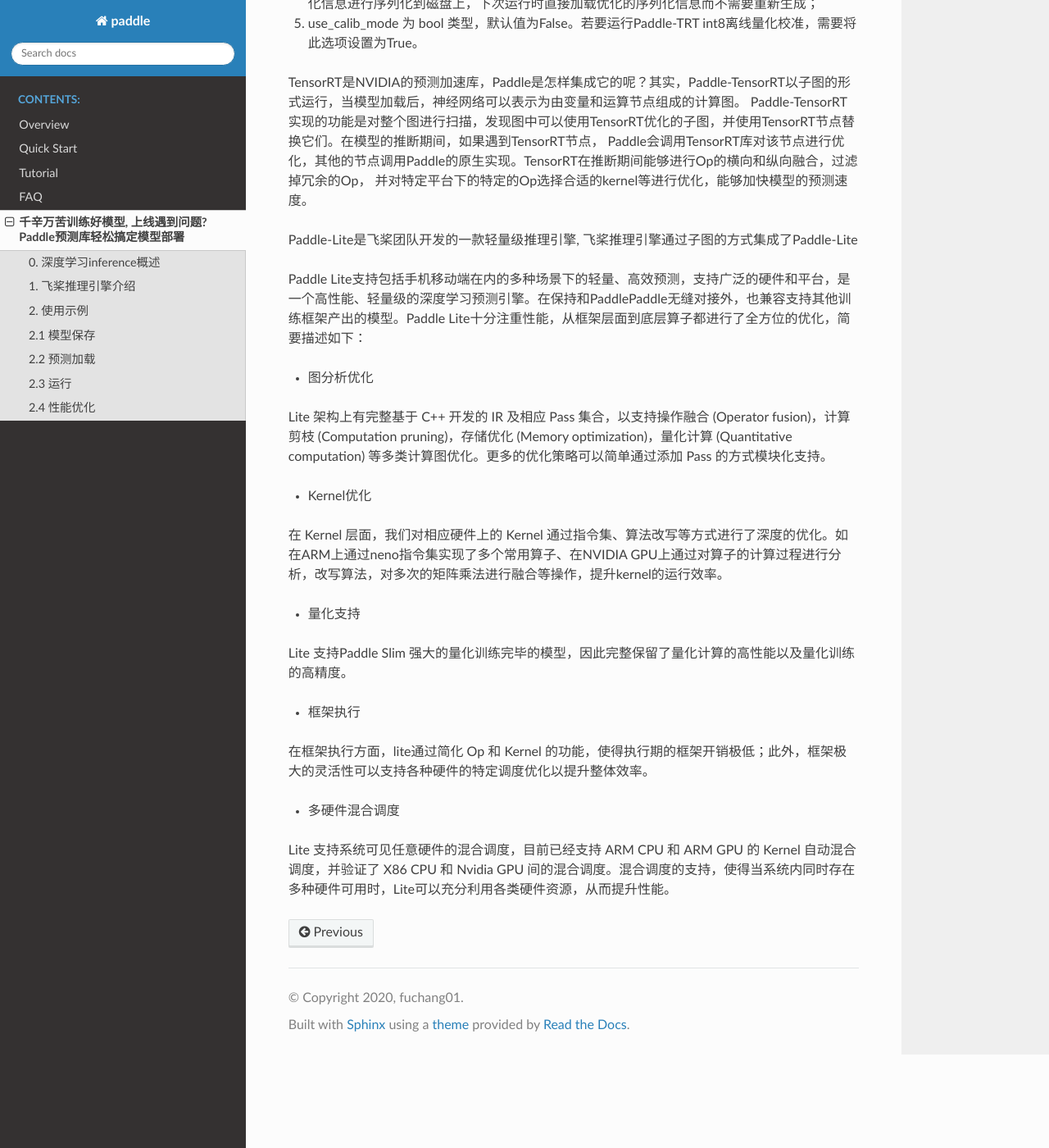
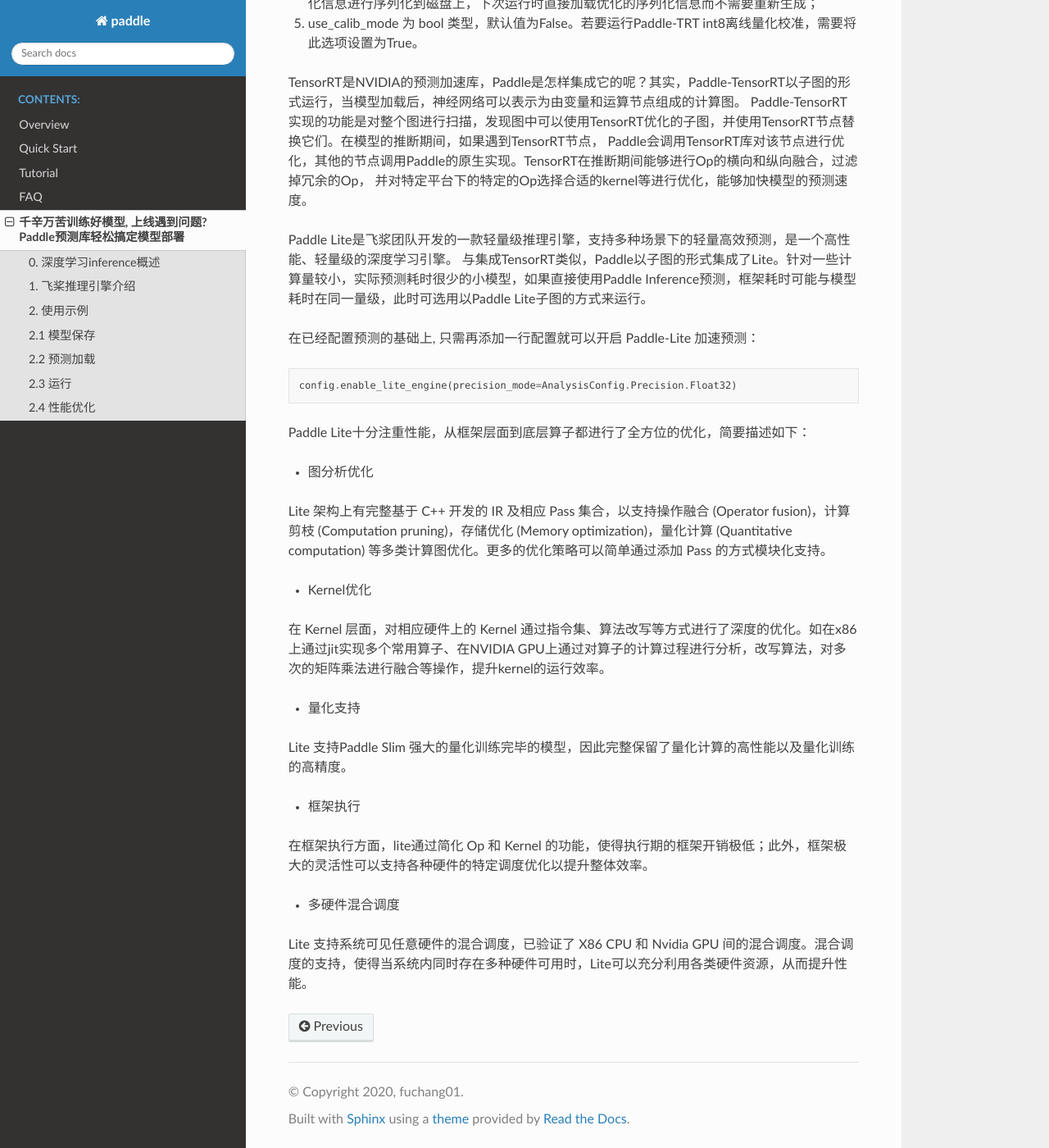
Before and after one commit to fc500110/paddle-infer-doc, a Sphinx documentation site: the page built from source/1.7.rst, in a window 1280 px wide and 1400 px high, scrolled down 5218 px. Shown: the whole window at 82% size. Built offline with Sphinx 7.4.7 and the Read the Docs theme 2.0.0, drawn with Linux system fonts in a browser that asks for light colours; pages that are not in the unit, such as notebooks, are missing from menus.

Commit message:
update lite.

```diff
--- a/source/1.7.rst
+++ b/source/1.7.rst
@@ -244,15 +244,22 @@
 并对特定平台下的特定的Op选择合适的kernel等进行优化，能够加快模型的预测速度。
 
 
-Paddle-Lite是飞桨团队开发的一款轻量级推理引擎, 飞桨推理引擎通过子图的方式集成了Paddle-Lite
+Paddle Lite是飞浆团队开发的一款轻量级推理引擎，支持多种场景下的轻量高效预测，是一个高性能、轻量级的深度学习引擎。
+与集成TensorRT类似，Paddle以子图的形式集成了Lite。针对一些计算量较小，实际预测耗时很少的小模型，如果直接使用Paddle Inference预测，框架耗时可能与模型耗时在同一量级，此时可选用以Paddle Lite子图的方式来运行。
 
-Paddle Lite支持包括手机移动端在内的多种场景下的轻量、高效预测，支持广泛的硬件和平台，是一个高性能、轻量级的深度学习预测引擎。在保持和PaddlePaddle无缝对接外，也兼容支持其他训练框架产出的模型。Paddle Lite十分注重性能，从框架层面到底层算子都进行了全方位的优化，简要描述如下：
+在已经配置预测的基础上, 只需再添加一行配置就可以开启 Paddle-Lite 加速预测：
+
+.. code:: python
+
+    config.enable_lite_engine(precision_mode=AnalysisConfig.Precision.Float32)
+
+Paddle Lite十分注重性能，从框架层面到底层算子都进行了全方位的优化，简要描述如下：
 
 * 图分析优化
 Lite 架构上有完整基于 C++ 开发的 IR 及相应 Pass 集合，以支持操作融合 (Operator fusion)，计算剪枝 (Computation pruning)，存储优化 (Memory optimization)，量化计算 (Quantitative computation) 等多类计算图优化。更多的优化策略可以简单通过添加 Pass 的方式模块化支持。
 
 * Kernel优化
-在 Kernel 层面，我们对相应硬件上的 Kernel 通过指令集、算法改写等方式进行了深度的优化。如在ARM上通过neno指令集实现了多个常用算子、在NVIDIA GPU上通过对算子的计算过程进行分析，改写算法，对多次的矩阵乘法进行融合等操作，提升kernel的运行效率。
+在 Kernel 层面，对相应硬件上的 Kernel 通过指令集、算法改写等方式进行了深度的优化。如在x86上通过jit实现多个常用算子、在NVIDIA GPU上通过对算子的计算过程进行分析，改写算法，对多次的矩阵乘法进行融合等操作，提升kernel的运行效率。
 
 * 量化支持
 Lite 支持Paddle Slim 强大的量化训练完毕的模型，因此完整保留了量化计算的高性能以及量化训练的高精度。
@@ -261,4 +268,4 @@
 在框架执行方面，lite通过简化 Op 和 Kernel 的功能，使得执行期的框架开销极低；此外，框架极大的灵活性可以支持各种硬件的特定调度优化以提升整体效率。
 
 * 多硬件混合调度
-Lite 支持系统可见任意硬件的混合调度，目前已经支持 ARM CPU 和 ARM GPU 的 Kernel 自动混合调度，并验证了 X86 CPU 和 Nvidia GPU 间的混合调度。混合调度的支持，使得当系统内同时存在多种硬件可用时，Lite可以充分利用各类硬件资源，从而提升性能。
+Lite 支持系统可见任意硬件的混合调度，已验证了 X86 CPU 和 Nvidia GPU 间的混合调度。混合调度的支持，使得当系统内同时存在多种硬件可用时，Lite可以充分利用各类硬件资源，从而提升性能。
```
